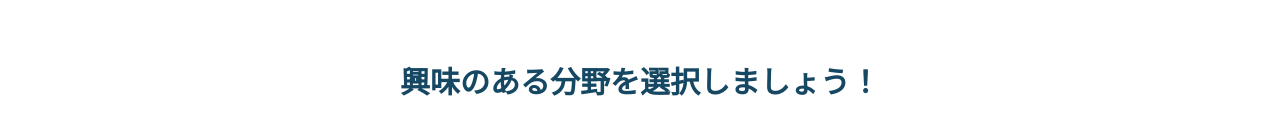
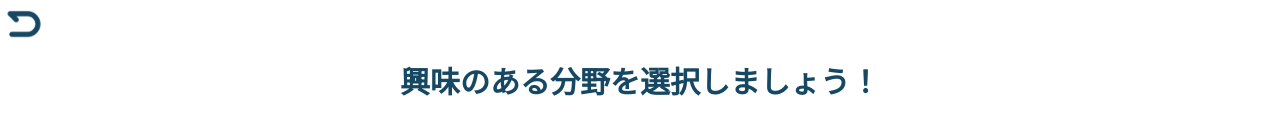
Before and after one commit to mod0dethink/UniVivid, a React (Create React App) app: page /category in a window 1280 px wide. Shown: the top 130 px of the page. Built offline with nearby package versions, Linux system fonts and the light colour scheme.

Commit message:
Categoryの画像配置修正

```diff
--- a/src/components/CategoryComponent.js
+++ b/src/components/CategoryComponent.js
@@ -1,5 +1,6 @@
 import React from 'react'
 
+import ImageRet from '../assets/images/return.png'
 import ImageMed from '../assets/images/iryou.jpg'
 import ImageEng from '../assets/images/English.jpg'
 import ImageIt from '../assets/images/IT.jpg'
@@ -14,6 +15,13 @@ function CategoryComponent() {
   return (
     <div className=" m-32 mt-16">
       <section className="mb-8">
+        <div>
+          <img
+            src={ImageRet}
+            className="w-12 h-12 absolute top-0 left-0"
+            alt="矢印"
+          />
+        </div>
         <div className="absolute w-14 h-14 left-10 top-5"></div>
 
         <div className="text-3xl font-bold text-center text-[#164863]">
```
